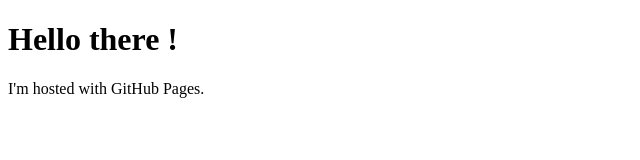
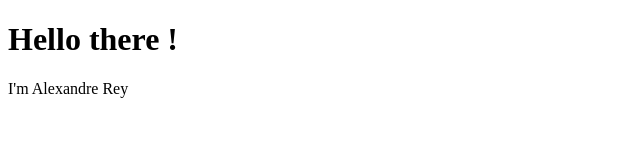
Before and after one commit to alxrey/alxrey.github.io, a plain HTML site: page index.html in a window 1280 px wide. Shown: the whole page, without its empty margins (0-640 px from the left). Drawn offline with Linux system fonts and the light colour scheme.

Commit message:
Update index.html

```diff
--- a/index.html
+++ b/index.html
@@ -7,6 +7,6 @@
 
   <body>
     <h1>Hello there !</h1>
-    <p>I'm hosted with GitHub Pages.</p>
+    <p>I'm Alexandre Rey</p>
   </body>
 </html>
```
